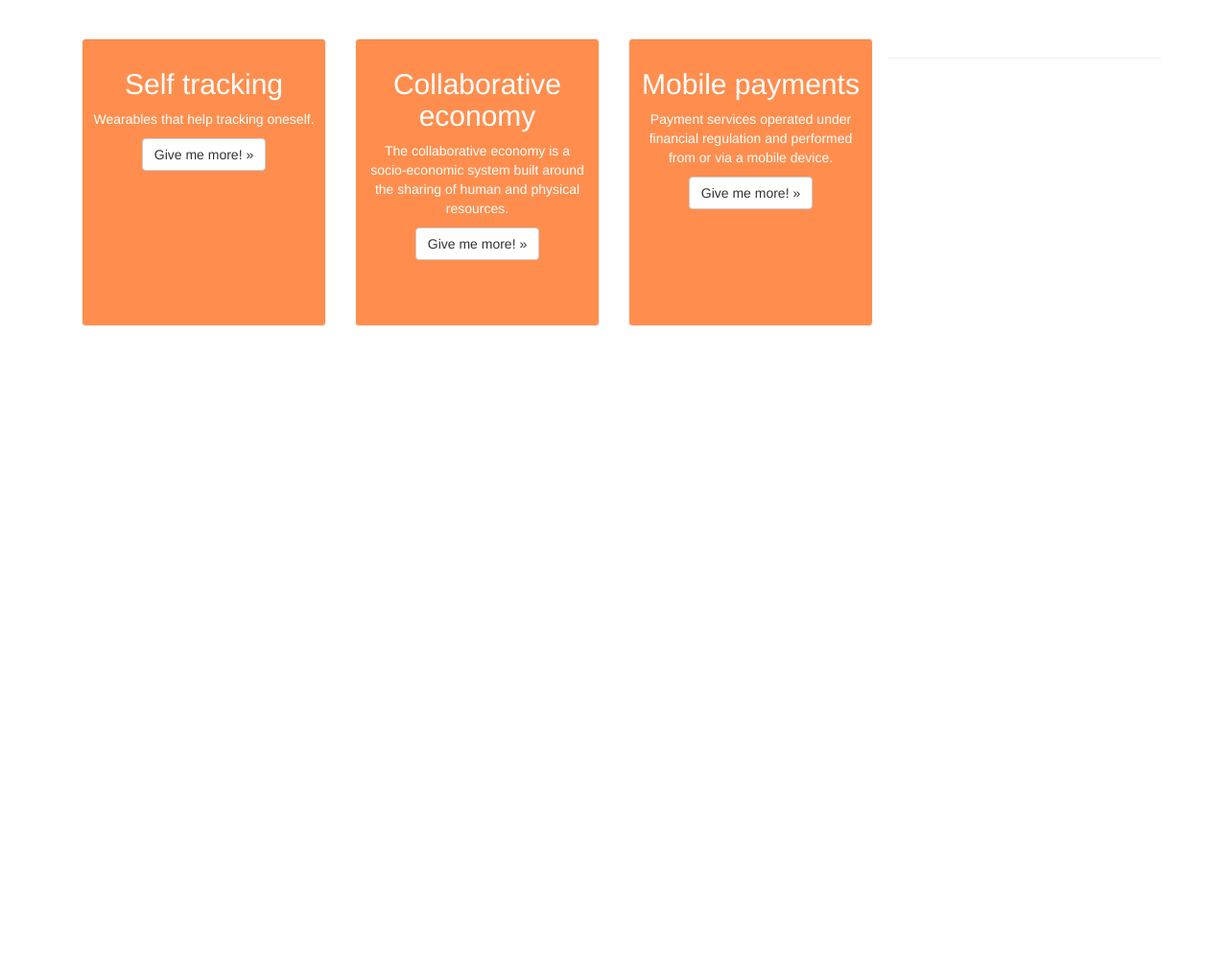
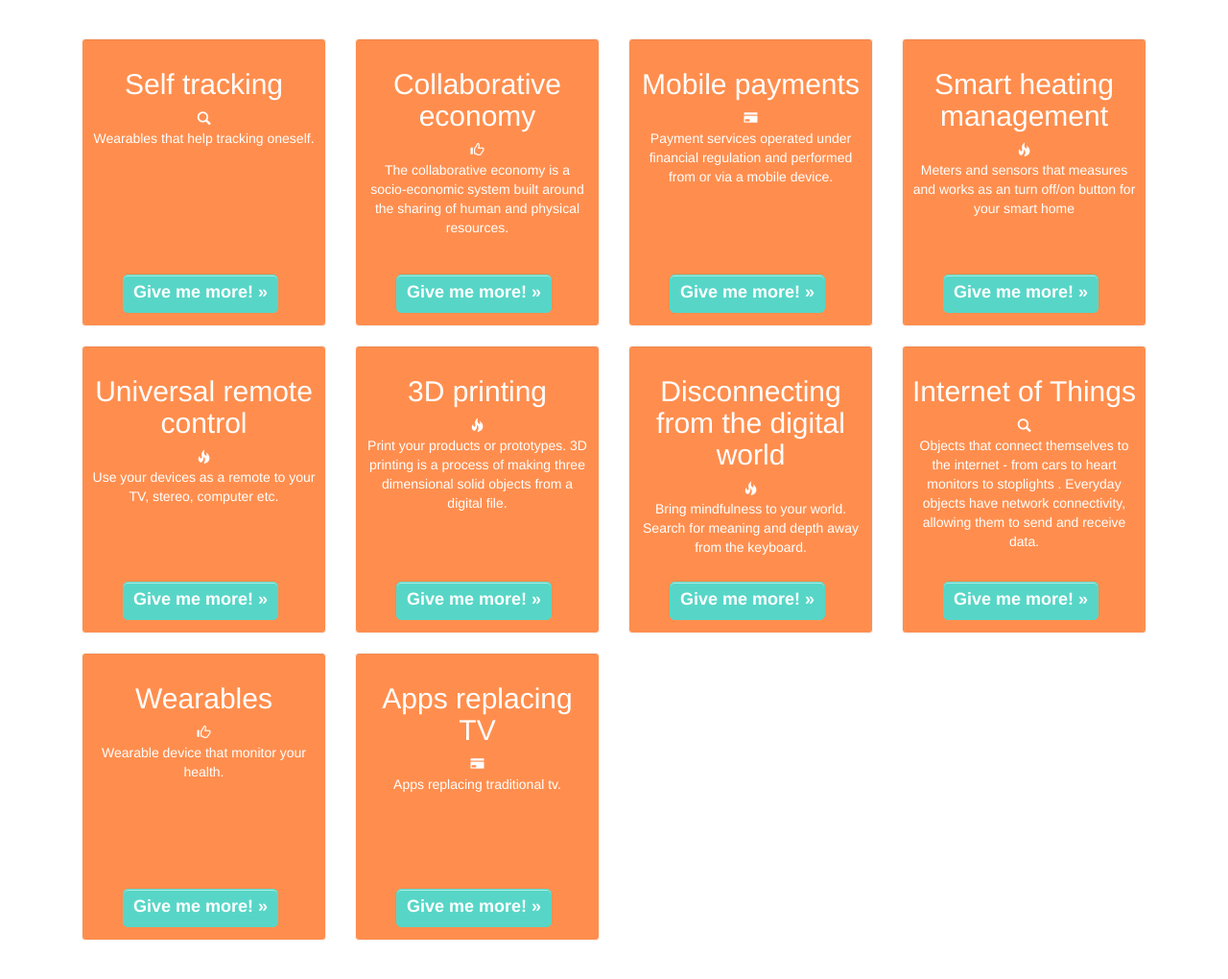
Before and after one commit to johannabulling/randomizer, a PHP site: page / in a window 1280 px wide. Shown: the part 71-1091 px from the top of the page at 96% size. Before the commit the page ends 411 px from the top, so only its background shows below. Run offline with PHP 8.4, Linux system fonts and the light colour scheme; some libraries are stand-ins or nearby versions.

Commit message:
changes and ten boxes

```diff
--- a/css/main.css
+++ b/css/main.css
@@ -47,45 +47,31 @@ body {
 
 
 
-.button
-	{
-		display: inline-block;
-		background-color: #ed5c97;
-		color: #fff;
-		border: 0;
-		cursor: pointer;
-		outline: 0;
-		-moz-transition: background-color .25s ease-in-out;
-		-webkit-transition: background-color .25s ease-in-out;
-		-o-transition: background-color .25s ease-in-out;
-		-ms-transition: background-color .25s ease-in-out;
-		transition: background-color .25s ease-in-out;
-	}
 
-		.button:hover
-		{
-			background-color: #f35388;
-		}
+.btn-default
+{
+padding: 5px 10px 7px !important;
+font-size: 18px !important;
+background-color: #57d6c7;
+font-weight: bold;
+text-shadow: 1px 1px #57D6C7;
+color: #ffffff;
+border-radius: 5px;
+-moz-border-radius: 5px;
+-webkit-border-radius: 5px;
+border: 1px solid #57D6C7;
+cursor: pointer;
+box-shadow: 0 1px 0 rgba(255, 255, 255, 0.5) inset;
+-moz-box-shadow: 0 1px 0 rgba(255, 255, 255, 0.5) inset;
+-webkit-box-shadow: 0 1px 0 rgba(255, 255, 255, 0.5) inset;
+}
 
-		.button:active
-		{
-			background-color: #444444;
-		}
+.btn {
+	position: absolute;
+	bottom: 34px;
+	left: 58px;
+}
 
-		.button-alt
-		{
-			background-color: #777777;
-		}
-
-			.button-alt:hover
-			{
-				background-color: #888888;
-			}
-
-			.button-alt:active
-			{
-				background-color: #999999;
-			}
 
 
 /*.popover {
--- a/index.html
+++ b/index.html
@@ -105,6 +105,7 @@
       <div class="col-xs-12 col-md-3 col-sm-6">
         <div class="padding-test well">
           <h2>Self tracking</h2>
+          <span class="glyphicon glyphicon-search"></span>
           <p>Wearables that help tracking oneself.</p>
 
           <!-- Information-button -->
@@ -140,6 +141,7 @@
       <div class="col-xs-12 col-md-3 col-sm-6">
         <div class="padding-test well">
           <h2>Collaborative economy</h2>
+          <span class="glyphicon glyphicon-thumbs-up"></span>
           <p>The collaborative economy is a socio-economic system built around the sharing of human and physical resources.</p>
 
           <!-- Information-button -->
@@ -174,6 +176,7 @@
       <div class="col-xs-12 col-md-3 col-sm-6">
         <div class="padding-test well">
           <h2>Mobile payments</h2>
+          <span class="glyphicon glyphicon-credit-card"></span>
           <p>Payment services operated under financial regulation and performed from or via a mobile device.</p>
 
           <!-- Information-button -->
@@ -203,6 +206,253 @@
   </div>
 </div>
 
+
+
+<!-- SQUARE 4-->
+      <div class="col-xs-12 col-md-3 col-sm-6">
+        <div class="padding-test well">
+          <h2>Smart heating management</h2>
+          <span class="glyphicon glyphicon-fire"></span>
+          <p>Meters and sensors that measures and works as an turn off/on button for your smart home</p>
+
+          <!-- Information-button -->
+          <p><a class="btn btn-default" href="#" role="button" data-toggle="modal" data-target="#myModal4">Give me more! &raquo;</a></p>
+        </div>
+      </div>
+
+      <!-- Modal -->
+<div class="modal fade" id="myModal4" tabindex="-1" role="dialog" aria-labelledby="myModalLabel" aria-hidden="true">
+  <div class="modal-dialog">
+    <div class="modal-content">
+      <div class="modal-header">
+        <button type="button" class="close" data-dismiss="modal"><span aria-hidden="true">&times;</span><span class="sr-only">Close</span></button>
+        <h4 class="modal-title" id="myModalLabel">Smart Heating management</h4>
+      </div>
+      <div class="modal-body">
+
+            <img src="http://i32.photobucket.com/albums/d8/johannabulling/thermostat_face_2x_zps7879a60d.jpg" alt="Nest" width="300" height="250" />
+            <p>Nest</p>
+
+      </div>
+      <div class="modal-footer">
+        <button type="button" class="btn btn-default" data-dismiss="modal">I got it!</button>
+
+      </div>
+    </div>
+  </div>
+</div>
+
+
+
+<!-- SQUARE 5-->
+      <div class="col-xs-12 col-md-3 col-sm-6">
+        <div class="padding-test well">
+          <h2>Universal remote control</h2>
+          <span class="glyphicon glyphicon-fire"></span>
+          <p>Use your devices as a remote to your TV, stereo, computer etc.</p>
+
+          <!-- Information-button -->
+          <p><a class="btn btn-default" href="#" role="button" data-toggle="modal" data-target="#myModal5">Give me more! &raquo;</a></p>
+        </div>
+      </div>
+
+      <!-- Modal -->
+<div class="modal fade" id="myModal5" tabindex="-1" role="dialog" aria-labelledby="myModalLabel" aria-hidden="true">
+  <div class="modal-dialog">
+    <div class="modal-content">
+      <div class="modal-header">
+        <button type="button" class="close" data-dismiss="modal"><span aria-hidden="true">&times;</span><span class="sr-only">Close</span></button>
+        <h4 class="modal-title" id="myModalLabel">Universal remote control</h4>
+      </div>
+      <div class="modal-body">
+
+            <img src="http://www.geek.com/wp-content/uploads/2012/01/dijit-remote-1024x800.png" alt="Nest" width="300" height="250" />
+            <p>Dijit</p>
+
+      </div>
+      <div class="modal-footer">
+        <button type="button" class="btn btn-default" data-dismiss="modal">I got it!</button>
+
+      </div>
+    </div>
+  </div>
+</div>
+
+
+<!-- SQUARE 6-->
+      <div class="col-xs-12 col-md-3 col-sm-6">
+        <div class="padding-test well">
+          <h2>3D printing</h2>
+          <span class="glyphicon glyphicon-fire"></span>
+          <p>Print your products or prototypes. 3D printing is a process of making three dimensional solid objects from a digital file.</p>
+
+          <!-- Information-button -->
+          <p><a class="btn btn-default" href="#" role="button" data-toggle="modal" data-target="#myModal6">Give me more! &raquo;</a></p>
+        </div>
+      </div>
+
+      <!-- Modal -->
+<div class="modal fade" id="myModal6" tabindex="-1" role="dialog" aria-labelledby="myModalLabel" aria-hidden="true">
+  <div class="modal-dialog">
+    <div class="modal-content">
+      <div class="modal-header">
+        <button type="button" class="close" data-dismiss="modal"><span aria-hidden="true">&times;</span><span class="sr-only">Close</span></button>
+        <h4 class="modal-title" id="myModalLabel">3D printing</h4>
+      </div>
+      <div class="modal-body">
+
+            <img src="http://i32.photobucket.com/albums/d8/johannabulling/ScreenShot2014-09-10at093612_zpse2c2dc8c.png" alt="Nest" width="300" height="250" />
+            <p>MakerBot</p>
+
+      </div>
+      <div class="modal-footer">
+        <button type="button" class="btn btn-default" data-dismiss="modal">I got it!</button>
+
+      </div>
+    </div>
+  </div>
+</div>
+
+
+<!-- SQUARE 7-->
+      <div class="col-xs-12 col-md-3 col-sm-6">
+        <div class="padding-test well">
+          <h2>Disconnecting from the digital world</h2>
+          <span class="glyphicon glyphicon-fire"></span>
+          <p>Bring mindfulness to your world. Search for meaning and depth away from the keyboard.</p>
+
+          <!-- Information-button -->
+          <p><a class="btn btn-default" href="#" role="button" data-toggle="modal" data-target="#myModal7">Give me more! &raquo;</a></p>
+        </div>
+      </div>
+
+      <!-- Modal -->
+<div class="modal fade" id="myModal7" tabindex="-1" role="dialog" aria-labelledby="myModalLabel" aria-hidden="true">
+  <div class="modal-dialog">
+    <div class="modal-content">
+      <div class="modal-header">
+        <button type="button" class="close" data-dismiss="modal"><span aria-hidden="true">&times;</span><span class="sr-only">Close</span></button>
+        <h4 class="modal-title" id="myModalLabel">Disconnecting from the digital world</h4>
+      </div>
+      <div class="modal-body">
+
+            <img src="http://i32.photobucket.com/albums/d8/johannabulling/ScreenShot2014-09-10at094319_zpsf47e9b12.png" alt="Nest" width="300" height="250" />
+            <p>Mindapps</p>
+
+      </div>
+      <div class="modal-footer">
+        <button type="button" class="btn btn-default" data-dismiss="modal">I got it!</button>
+
+      </div>
+    </div>
+  </div>
+</div>
+
+
+<!-- SQUARE 8-->
+      <div class="col-xs-12 col-md-3 col-sm-6">
+        <div class="padding-test well">
+          <h2>Internet of Things</h2>
+          <span class="glyphicon glyphicon-search"></span>
+          <p>Objects that connect themselves to the internet - from cars to heart monitors to stoplights . Everyday objects have network connectivity, allowing them to send and receive data.</p>
+
+          <!-- Information-button -->
+          <p><a class="btn btn-default" href="#" role="button" data-toggle="modal" data-target="#myModal8">Give me more! &raquo;</a></p>
+        </div>
+      </div>
+
+      <!-- Modal -->
+<div class="modal fade" id="myModal8" tabindex="-1" role="dialog" aria-labelledby="myModalLabel" aria-hidden="true">
+  <div class="modal-dialog">
+    <div class="modal-content">
+      <div class="modal-header">
+        <button type="button" class="close" data-dismiss="modal"><span aria-hidden="true">&times;</span><span class="sr-only">Close</span></button>
+        <h4 class="modal-title" id="myModalLabel">Internet of Things</h4>
+      </div>
+      <div class="modal-body">
+
+
+            <img src="http://www.devoxx4kids.org/wp-content/uploads/2014/05/IoT.png" alt="Fuel" width="300" height="250" />
+            <p>Smart things</p>
+
+      </div>
+      <div class="modal-footer">
+        <button type="button" class="btn btn-default" data-dismiss="modal">I got it!</button>
+
+      </div>
+    </div>
+  </div>
+</div>
+
+
+ <!-- SQUARE 9-->
+      <div class="col-xs-12 col-md-3 col-sm-6">
+        <div class="padding-test well">
+          <h2>Wearables</h2>
+          <span class="glyphicon glyphicon-thumbs-up"></span>
+          <p>Wearable device that monitor your health.</p>
+
+          <!-- Information-button -->
+          <p><a class="btn btn-default" href="#" role="button" data-toggle="modal" data-target="#myModal9">Give me more! &raquo;</a></p>
+        </div>
+      </div>
+
+      <!-- Modal -->
+<div class="modal fade" id="myModal9" tabindex="-1" role="dialog" aria-labelledby="myModalLabel" aria-hidden="true">
+  <div class="modal-dialog">
+    <div class="modal-content">
+      <div class="modal-header">
+        <button type="button" class="close" data-dismiss="modal"><span aria-hidden="true">&times;</span><span class="sr-only">Close</span></button>
+        <h4 class="modal-title" id="myModalLabel">Wearables</h4>
+      </div>
+      <div class="modal-body">
+
+            <img src="http://cdn.shopify.com/s/files/1/0173/5376/products/Tinke_Fitness_Monitor_-_Lightning_0002_Layer_3_1024x1024.jpg?v=1382528570" alt="consumtion" width="300" height="250" />
+            <p>Tinké</p>
+
+      </div>
+      <div class="modal-footer">
+        <button type="button" class="btn btn-default" data-dismiss="modal">I got it!</button>
+
+      </div>
+    </div>
+  </div>
+</div>
+
+
+ <!-- SQUARE 10-->
+      <div class="col-xs-12 col-md-3 col-sm-6">
+        <div class="padding-test well">
+          <h2>Apps replacing TV</h2>
+          <span class="glyphicon glyphicon-credit-card"></span>
+          <p>Apps replacing traditional tv.</p>
+
+          <!-- Information-button -->
+          <p><a class="btn btn-default" href="#" role="button" data-toggle="modal" data-target="#myModal10">Give me more! &raquo;</a></p>
+        </div>
+      </div>
+
+      <!-- Modal -->
+<div class="modal fade" id="myModal10" tabindex="-1" role="dialog" aria-labelledby="myModalLabel" aria-hidden="true">
+  <div class="modal-dialog">
+    <div class="modal-content">
+      <div class="modal-header">
+        <button type="button" class="close" data-dismiss="modal"><span aria-hidden="true">&times;</span><span class="sr-only">Close</span></button>
+        <h4 class="modal-title" id="myModalLabel">Apps replacing TV</h4>
+      </div>
+      <div class="modal-body">
+
+            <img src="http://blog.buyatt.com/wp-content/uploads/2013/12/tv-apps.png" alt="PAY" width="300" height="250" />
+            <p>Apple TV</p>
+
+      </div>
+      <div class="modal-footer">
+        <button type="button" class="btn btn-default" data-dismiss="modal">I got it!</button>
+
+      </div>
+    </div>
+  </div>
+</div>
 
 
 
```
Also changed, not shown: icon_31845.png (added).
